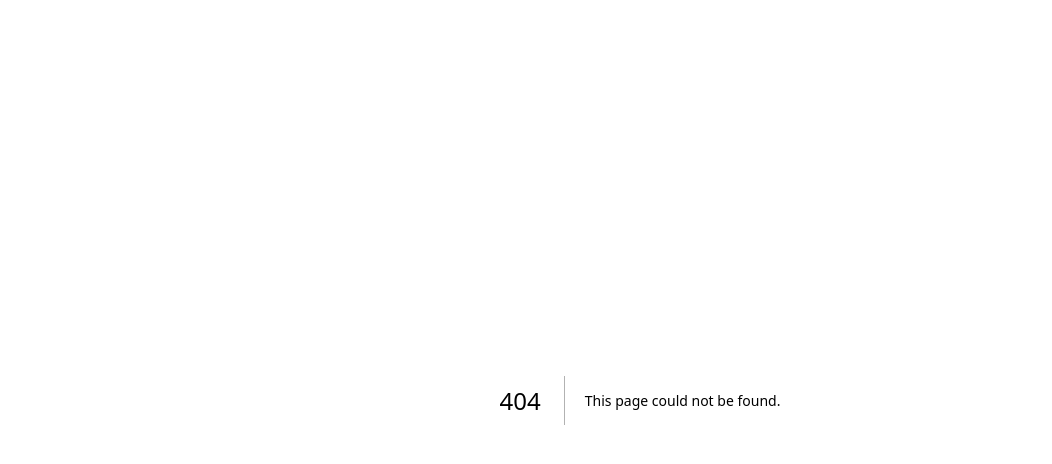
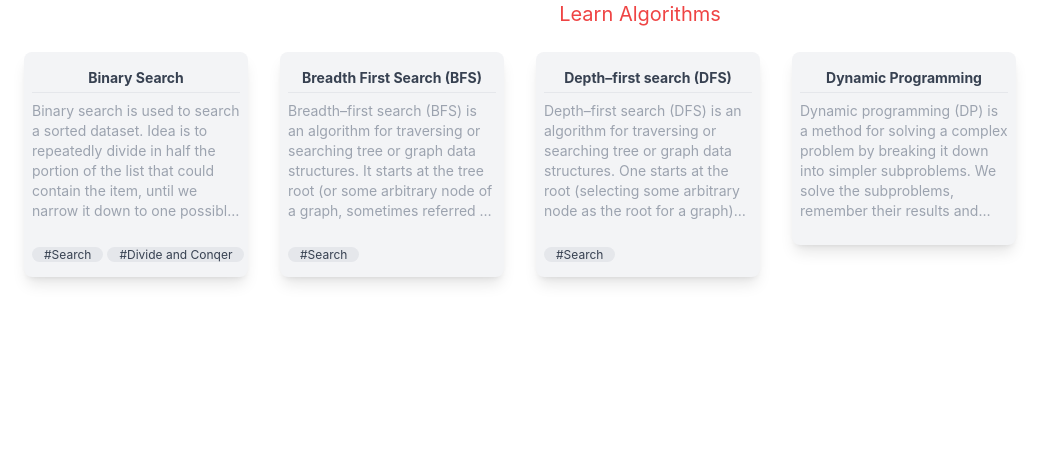
Before and after one commit to CharaD7/algoviz, a Next.js app: page /learn in a window 1280 px wide. Before the commit this address had no page. Shown: the top 464 px of the page, without its empty margins (0-1052 px from the left). Built offline with nearby package versions, Linux system fonts and the light colour scheme.

Commit message:
Cards and Grid to display algorithms list

```diff
--- a/components/Card/Card.js
+++ b/components/Card/Card.js
@@ -18,17 +18,16 @@ const Card = ({ title, content, tags, img }) => {
             <div class="pt-2 pb-4 flex-3 ">
                 <div class="font-bold  text-center text-sm mb-1 text-gray-700">{title}</div>
                 <hr />
-                <p class="text-gray-400 text-sm pt-2">{content}</p>
+                <p class="text-gray-400 text-sm pt-2 line-clamp-6">{content}</p>
             </div>
             {tags && tags.length > 0 && (
-                <div class="flex flex-row pt-1 pb-1 flex-2 flex-wrap max-h-10">
+                <div class="pt-1 pb-1 flex-2 flex-wrap max-h-10">
                     {tags.map((tag, index) => {
                         return (
-                            <span
-                                key={`${tag}-${index}`}
-                                class=" bg-gray-200 rounded-full px-3 text-xs  text-gray-700 mr-1 mb-1 inline-block flex-1 sm:w-24"
-                            >
-                                #{tag}
+                            <span key={`${tag}-${index}`} class="mr-1 mb-1 sm:w-24">
+                                <span class=" bg-gray-200 px-3 rounded-full text-xs  text-gray-700 whitespace-nowrap">
+                                    #{tag}
+                                </span>
                             </span>
                         );
                     })}
--- a/jsconfig.json
+++ b/jsconfig.json
@@ -7,7 +7,9 @@
             "~pages": ["./pages"],
             "~pages/*": ["./pages/*"],
             "~styles": ["./styles"],
-            "~styles/*": ["./styles/*"]
+            "~styles/*": ["./styles/*"],
+            "~utils": ["./utils"],
+            "~utils/*": ["./utils/*"]
         }
     }
 }
--- a/package.json
+++ b/package.json
@@ -17,6 +17,7 @@
         "not dead"
     ],
     "dependencies": {
+        "@tailwindcss/line-clamp": "^0.4.2",
         "eslint": "8.29.0",
         "eslint-config-next": "13.0.6",
         "next": "13.0.6",
--- /dev/null
+++ b/pages/AlgoDetails/index.js
@@ -0,0 +1,16 @@
+import { useRouter } from 'next/router';
+
+import { algorithms } from '~utils/AppConstants';
+
+const AlgoDetails = () => {
+    const router = useRouter();
+    const { id } = router.query;
+    const algorithm = algorithms.filter((algo) => algo.id == id)[0];
+    return (
+        <div>
+            <h2 class="text-center text-xl text-red-500">{algorithm.name}</h2>
+        </div>
+    );
+};
+
+export default AlgoDetails;
--- /dev/null
+++ b/pages/learn/index.js
@@ -0,0 +1,24 @@
+import Link from 'next/link';
+
+import { Card } from '~components';
+import { algorithms } from '~utils/AppConstants';
+
+const AlgoList = () => {
+    return (
+        <>
+            <h2 class="text-center text-xl text-red-500">Learn Algorithms</h2>
+            <div class="flex flex-1 max-w-full p-2 flex-wrap flex-row">
+                {algorithms.map((algo, index) => {
+                    const { id, name, categories, description } = algo;
+                    return (
+                        <Link href={`/AlgoDetails?id=${id}`} key={`algolist-${index}-${name}`}>
+                            <Card title={name} content={description} tags={categories} />
+                        </Link>
+                    );
+                })}
+            </div>
+        </>
+    );
+};
+
+export default AlgoList;
--- a/pages/learn/learn.js
+++ /dev/null
@@ -1,16 +0,0 @@
-import { Card } from '~components';
-
-// import { algorithms } from '../../utils/AppConstants';
-
-const AlgoList = () => {
-    return (
-        <div class="flex flex-1 max-w-full p-2 flex-wrap flex-row">
-            {/* {algorithms.map((algo, index) => {
-                const { name, categories, description } = algo;
-                return <Card key={`algolist-${index}`} title={name} content={description} tags={categories} />;
-            })} */}
-        </div>
-    );
-};
-
-export default AlgoList;
--- a/pages/learn/orgindex.js
+++ /dev/null
@@ -1,14 +0,0 @@
-import React from 'react';
-
-import { Card } from '~components';
-
-const Learn = () => {
-    return (
-        <div>
-            <h1>Learn</h1>
-            <Card />
-        </div>
-    );
-};
-
-export default Learn;
--- a/tailwind.config.js
+++ b/tailwind.config.js
@@ -4,5 +4,5 @@ module.exports = {
     theme: {
         extend: {},
     },
-    plugins: [],
+    plugins: [require('@tailwindcss/line-clamp')],
 };
--- /dev/null
+++ b/utils/AppConstants/algorithms.js
@@ -0,0 +1,60 @@
+const algorithms = [
+    {
+        id: 1,
+        name: 'Binary Search',
+        categories: ['Search', 'Divide and Conqer'],
+        description:
+            'Binary search is used to search a sorted dataset. Idea is to repeatedly divide in half the portion of the list that could contain the item, until we narrow it down to one possible item.',
+        timeComplexity: 'O(log2N)',
+        links: [
+            {
+                label: 'Test',
+                url: 'test url',
+            },
+        ],
+    },
+    {
+        id: 2,
+        name: 'Breadth First Search (BFS)',
+        categories: ['Search'],
+        description:
+            'Breadth–first search (BFS) is an algorithm for traversing or searching tree or graph data structures. It starts at the tree root (or some arbitrary node of a graph, sometimes referred to as a "search key") and explores the neighbor nodes first before moving to the next-level neighbors.',
+        timeComplexity: 'O(N)',
+        links: [
+            {
+                label: 'Test',
+                url: 'test url',
+            },
+        ],
+    },
+    {
+        id: 3,
+        name: 'Depth–first search (DFS)',
+        categories: ['Search'],
+        description:
+            'Depth–first search (DFS) is an algorithm for traversing or searching tree or graph data structures. One starts at the root (selecting some arbitrary node as the root for a graph) and explore as far as possible along each branch before backtracking.',
+        timeComplexity: 'O(N)',
+        links: [
+            {
+                label: 'Test',
+                url: 'test url',
+            },
+        ],
+    },
+    {
+        id: 4,
+        name: 'Dynamic Programming',
+        categories: [],
+        description:
+            'Dynamic programming (DP) is a method for solving a complex problem by breaking it down into simpler subproblems. We solve the subproblems, remember their results and using them we make our way to solve the complex problem, quickly.',
+        timeComplexity: null,
+        links: [
+            {
+                label: 'Test',
+                url: 'test url',
+            },
+        ],
+    },
+];
+
+export default algorithms;
--- /dev/null
+++ b/utils/AppConstants/index.js
@@ -0,0 +1 @@
+export { default as algorithms } from './algorithms';
```
Also changed, not shown: .eslintrc.js, 1 other file (tests, documents, lock files or other folders).
